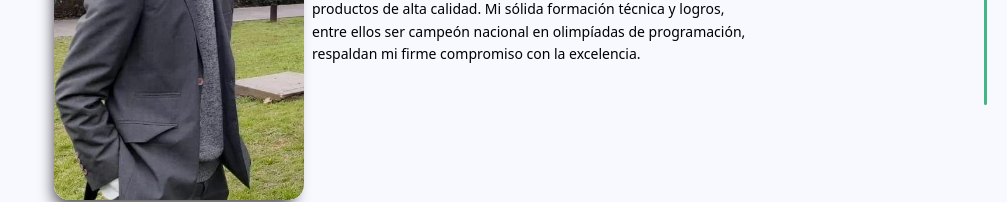
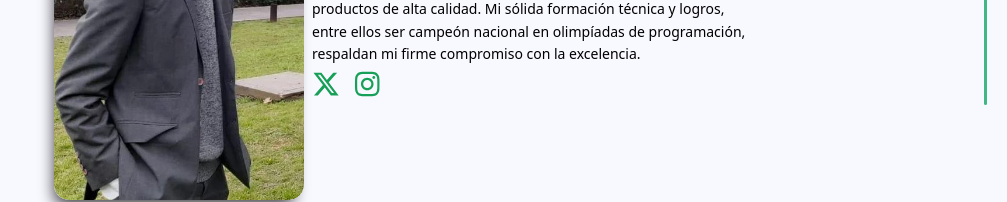
Before and after one commit to ezequielgv/portfolio, a Vue app: page / in a window 1280 px wide. Shown: the part 395-597 px from the top of the page, without its empty margins (273-1280 px from the left). Built offline with nearby package versions, Linux system fonts and the light colour scheme.

Commit message:
renamed:    docs/assets/index-BzOucDgu.js -> docs/assets/index-YdoSKrVC.js 	modified:   docs/index.html 	modified:   package-lock.json 	modified:   package.json 	modified:   src/main.js 	modified:   src/views/Index.vue 	modified:   vite.config.js

```diff
--- a/package.json
+++ b/package.json
@@ -1,5 +1,8 @@
 {
   "dependencies": {
+    "@fortawesome/fontawesome-svg-core": "^6.7.2",
+    "@fortawesome/free-brands-svg-icons": "^6.7.2",
+    "@fortawesome/vue-fontawesome": "^3.0.8",
     "@vicons/carbon": "^0.13.0",
     "@vicons/tabler": "^0.13.0",
     "@vueuse/core": "^13.0.0",
--- a/src/main.js
+++ b/src/main.js
@@ -1,12 +1,18 @@
 import './assets/styles/global.css';
 import 'normalize.css';
 
+import { library } from '@fortawesome/fontawesome-svg-core'
+import { FontAwesomeIcon } from '@fortawesome/vue-fontawesome'
+import { faInstagram, faXTwitter } from '@fortawesome/free-brands-svg-icons'
 import { createApp } from 'vue';
 import router from './router';
 import naive from 'naive-ui';
 import App from './App.vue';
 
+library.add(faInstagram, faXTwitter)
+
 const app = createApp(App)
+app.component('font-awesome-icon', FontAwesomeIcon)
 app.use(naive)
 app.use(router)
 app.mount('#app')
--- a/src/views/Index.vue
+++ b/src/views/Index.vue
@@ -42,6 +42,14 @@
 									junto con metodologías ágiles, para entregar productos de alta calidad. Mi sólida formación técnica y logros,
 									entre ellos ser campeón nacional en olimpíadas de programación, respaldan mi firme compromiso con la excelencia.
 								</n-p>
+								<div>
+									<n-a href='https://x.com/ezequielgv6' target="_blank" style="padding-right: 15px;">
+										<font-awesome-icon :icon="['fab', 'x-twitter']" size="2x" />
+									</n-a>
+									<n-a href='https://www.instagram.com/ezegv6/' target="_blank">
+										<font-awesome-icon :icon="['fab', 'instagram']" size="2x"/>
+									</n-a>
+								</div>
 							</n-space>
 						</div>
 					</div>
@@ -127,10 +135,11 @@
 	import { ref, computed, onMounted, onBeforeUnmount, markRaw } from 'vue';
 	import {
 		NH1, NH2, NH3, NIcon, NCard, NSpace, NTag, NTimeline,
-		NTimelineItem, NP, NGrid, NGi, NFlex, NImage, NScrollbar
+		NTimelineItem, NP, NGrid, NGi, NFlex, NImage, NScrollbar, NA
 	} from 'naive-ui';
 
 	import ContactButton from '../components/FloatButton.vue';
+	import { FontAwesomeIcon } from '@fortawesome/vue-fontawesome';
 	import { Briefcase as BriefcaseIcon } from '@vicons/tabler';
 	import { Code as CodeIcon } from '@vicons/carbon';
 
--- a/vite.config.js
+++ b/vite.config.js
@@ -5,7 +5,10 @@ export default defineConfig({
     plugins: [vue()],
     base: './',
     server: { port: 5173, },
-    build: { outDir: 'docs', },
+    build: {
+        chunkSizeWarningLimit: 2000,
+        outDir: 'docs',
+    },
     resolve: {
         alias: {'@': '/src',}
     }
```
Also changed, not shown: 4 other files (tests, documents, lock files or other folders).
